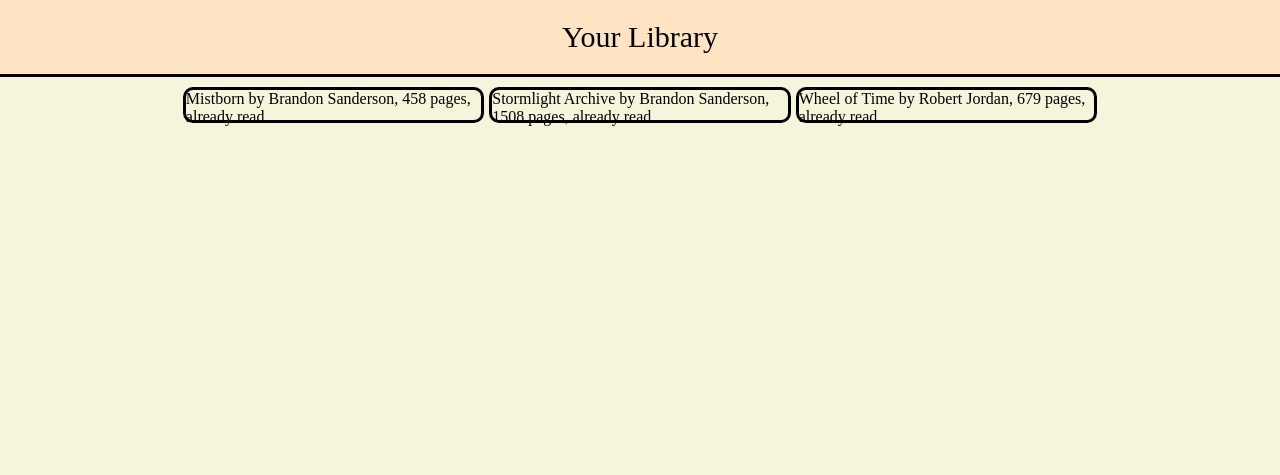
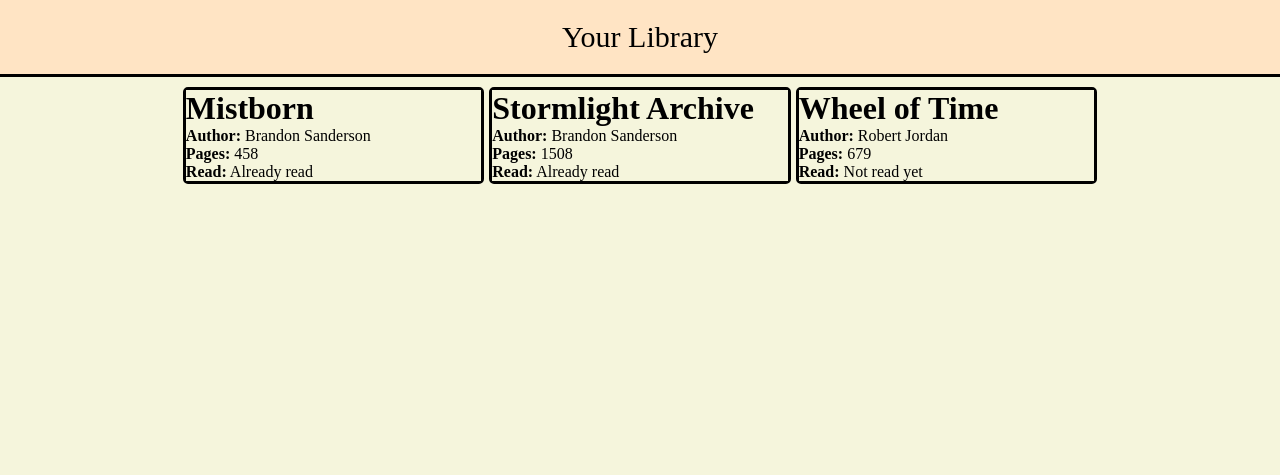
Before and after one commit to Jeffvf/library-project, a plain HTML site: page index.html in a window 1280 px wide. Drawn offline with Linux system fonts and the light colour scheme.

Commit message:
chore: improve card layout

```diff
--- a/script.js
+++ b/script.js
@@ -6,13 +6,6 @@ class Book {
         this.author = author;
         this.pages = pages;
         this.read = read;
-
-        this.info = function () {
-            if (this.read) {
-                return `${this.title} by ${this.author}, ${pages} pages, already read`;
-            }
-            return `${this.title} by ${this.author}, ${pages} pages, not read yet`;
-        };
     }
 }
 
@@ -24,14 +17,29 @@ function addBookToLibrary(title, author, pages, read){
 
 addBookToLibrary('Mistborn', 'Brandon Sanderson', 458, true);
 addBookToLibrary('Stormlight Archive', 'Brandon Sanderson', 1508, true);
-addBookToLibrary('Wheel of Time', 'Robert Jordan', 679, true);
+addBookToLibrary('Wheel of Time', 'Robert Jordan', 679, false);
+
+function capitalizeFirstLetter(word){
+    return word.charAt(0).toUpperCase() + word.slice(1);
+}
 
 function displayBooks(){
     const lib = document.querySelector('.lib-books');
     for(const book of myLibrary){
         let div = document.createElement('div');
-        div.classList.add('card')
-        div.innerHTML = `${book.info()}`;
+        div.classList.add('card');
+        div.innerHTML = `<h1>${book.title}</h1>`;
+        for(const key in book){
+            if(key == 'read'){
+                let status_read = book.read ? 'Already read' : 'Not read yet';
+                let newKey = capitalizeFirstLetter(key);
+                div.innerHTML += `<p><b>${newKey}:</b> ${status_read}</p>`;
+            }
+            else if(key != 'title'){
+                let newKey = capitalizeFirstLetter(key);
+                div.innerHTML += `<p><b>${newKey}:</b> ${book[key]}</p>`;
+            }
+        }
         lib.appendChild(div);
     }
 }
--- a/styles.css
+++ b/styles.css
@@ -35,6 +35,6 @@
 .card{
     border-style: solid;
     border-color: black;
-    height: 30px;
-    border-radius: 10px;
+    border-radius: 5px;
+    height: max-content;
 }
```
